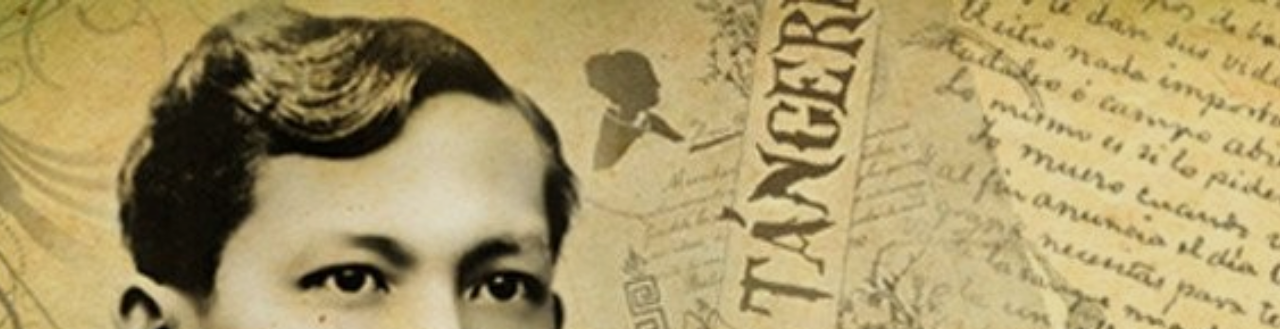
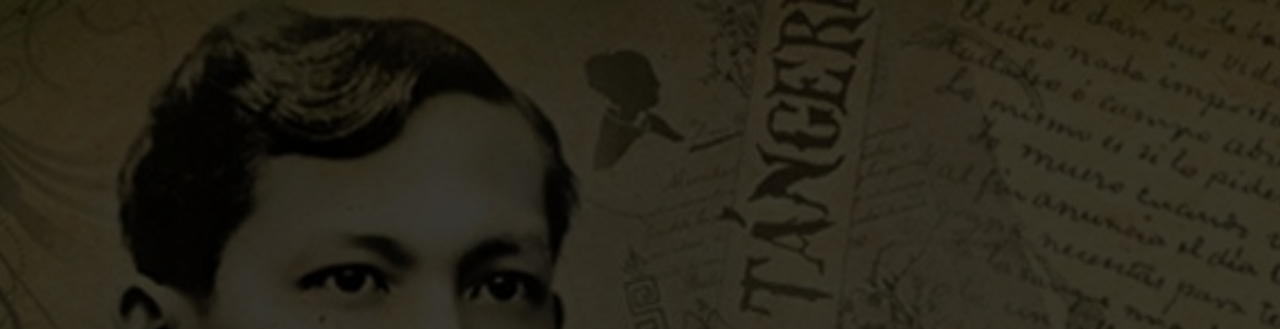
Before and after one commit to essiddp/PI100, a plain HTML site: page index.html in a window 1280 px wide. Shown: the top 329 px of the page. Drawn offline with Linux system fonts and the light colour scheme.

Commit message:
black BG

```diff
--- a/assets/style.css
+++ b/assets/style.css
@@ -6,7 +6,16 @@ body {
     background-color: #000000;
     color: white;
 }
-
+.blackBG {
+    position: fixed;
+    top: 0;
+    left: 0;
+    width: 100%;
+    height: 100%;
+    background-color: #000000;
+    opacity: 0.75;
+    z-index: -1;
+}
 .wrapper h1 {
     font-size: 3em;
     margin: 0.3em ;
--- a/index.html
+++ b/index.html
@@ -8,6 +8,7 @@
 <body>
   <div class="fullscreen-bg">
     <div class="wrapper">
+      <div class="blackBG"></div>
       <h1>Rizal as</h1>
       <div class="carousel-container">
         <div class="carousel">
```
